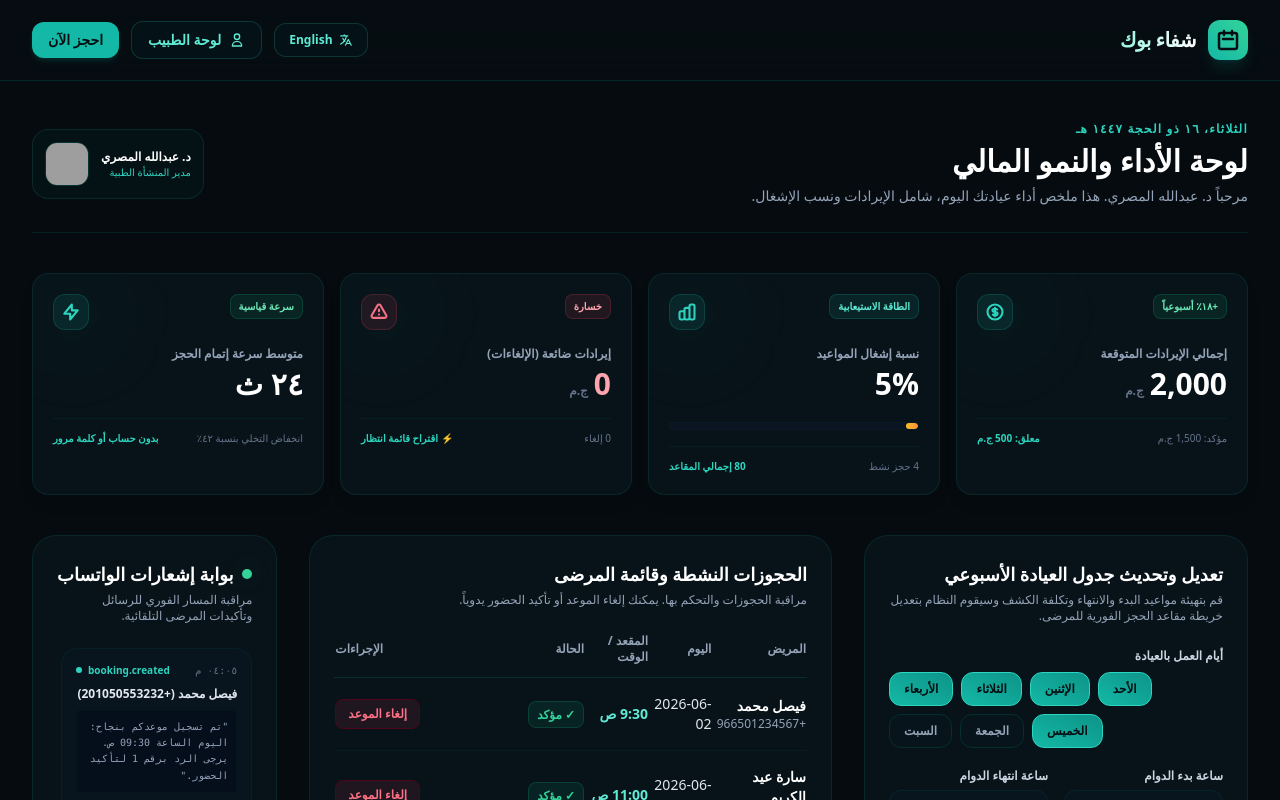
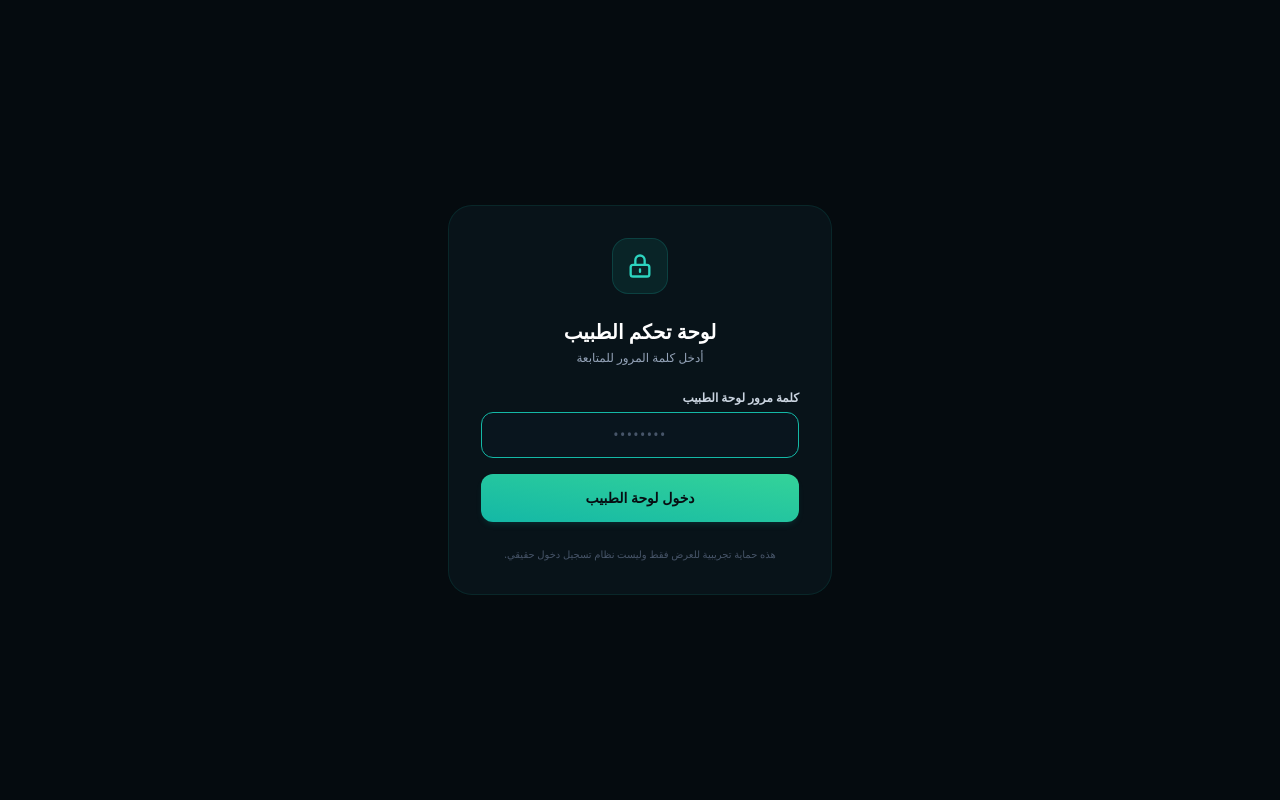
Before and after one commit to emadmady75-emo/shifabook-demo, a Next.js app: page /doctor in a window 1280 px wide. Shown: the top 800 px of the page. Built offline with nearby package versions, Linux system fonts and the light colour scheme; grey boxes are pictures that could not be loaded.

Commit message:
Add demo password gate for doctor dashboard

```diff
--- a/src/app/doctor/page.tsx
+++ b/src/app/doctor/page.tsx
@@ -1,6 +1,6 @@
 'use client';
 
-import React from 'react';
+import React, { useState, useEffect } from 'react';
 import Navbar from '@/components/Navbar';
 import Footer from '@/components/Footer';
 import StatsDashboard from '@/components/doctor/StatsDashboard';
@@ -8,10 +8,108 @@ import ScheduleBuilder from '@/components/doctor/ScheduleBuilder';
 import AppointmentsList from '@/components/doctor/AppointmentsList';
 import { useBooking } from '@/components/BookingContext';
 
+const DEMO_PASSWORD = 'doctor123';
+const SESSION_KEY = 'shifabook_doctor_access';
+
 export default function DoctorDashboard() {
   const { language, doctorProfile } = useBooking();
   const isAr = language === 'ar';
 
+  const [authenticated, setAuthenticated] = useState(false);
+  const [checking, setChecking] = useState(true);
+  const [password, setPassword] = useState('');
+  const [error, setError] = useState('');
+
+  useEffect(() => {
+    if (sessionStorage.getItem(SESSION_KEY) === 'true') {
+      setAuthenticated(true);
+    }
+    setChecking(false);
+  }, []);
+
+  const handleLogin = (e: React.FormEvent) => {
+    e.preventDefault();
+    setError('');
+    if (password === DEMO_PASSWORD) {
+      sessionStorage.setItem(SESSION_KEY, 'true');
+      setAuthenticated(true);
+    } else {
+      setError(isAr ? 'كلمة المرور غير صحيحة' : 'Incorrect password');
+    }
+  };
+
+  // Don't render anything while checking sessionStorage (prevents flash)
+  if (checking) {
+    return (
+      <div className="min-h-screen bg-[#050b0f] flex items-center justify-center">
+        <div className="w-8 h-8 border-2 border-teal-500 border-t-transparent rounded-full animate-spin" />
+      </div>
+    );
+  }
+
+  // Password gate
+  if (!authenticated) {
+    return (
+      <div className="min-h-screen bg-[#050b0f] flex items-center justify-center px-4">
+        <div className="w-full max-w-sm glass-panel rounded-3xl p-8 border border-teal-500/20 text-right space-y-6">
+
+          {/* Lock icon */}
+          <div className="w-14 h-14 rounded-2xl bg-teal-500/10 border border-teal-500/20 flex items-center justify-center text-teal-400 mx-auto">
+            <svg className="w-7 h-7" fill="none" viewBox="0 0 24 24" stroke="currentColor" strokeWidth={2}>
+              <path strokeLinecap="round" strokeLinejoin="round" d="M12 15v2m-6 4h12a2 2 0 002-2v-6a2 2 0 00-2-2H6a2 2 0 00-2 2v6a2 2 0 002 2zm10-10V7a4 4 0 00-8 0v4h8z" />
+            </svg>
+          </div>
+
+          <div className="text-center space-y-1">
+            <h2 className="text-xl font-black text-white">
+              {isAr ? 'لوحة تحكم الطبيب' : 'Doctor Dashboard'}
+            </h2>
+            <p className="text-xs text-slate-400">
+              {isAr ? 'أدخل كلمة المرور للمتابعة' : 'Enter password to continue'}
+            </p>
+          </div>
+
+          <form onSubmit={handleLogin} className="space-y-4">
+            {error && (
+              <div className="p-3 rounded-xl bg-rose-500/10 border border-rose-500/20 text-xs font-bold text-rose-400 text-center">
+                {error}
+              </div>
+            )}
+
+            <div className="space-y-1.5">
+              <label className="text-xs font-semibold text-slate-300 block">
+                {isAr ? 'كلمة مرور لوحة الطبيب' : 'Dashboard Password'}
+              </label>
+              <input
+                type="password"
+                autoFocus
+                required
+                value={password}
+                onChange={(e) => setPassword(e.target.value)}
+                placeholder="••••••••"
+                className="w-full px-4 py-3 rounded-xl bg-[#09151e] border border-teal-950/60 text-slate-100 placeholder:text-slate-600 focus:outline-none focus:border-teal-500 text-sm transition-colors text-center tracking-widest"
+              />
+            </div>
+
+            <button
+              type="submit"
+              className="w-full py-3.5 rounded-xl bg-gradient-to-tr from-teal-500 to-emerald-400 text-[#070e12] font-black text-sm hover:scale-[1.01] active:scale-[0.99] transition-all shadow-md shadow-teal-500/10"
+            >
+              {isAr ? 'دخول لوحة الطبيب' : 'Enter Dashboard'}
+            </button>
+          </form>
+
+          <p className="text-[10px] text-slate-600 text-center leading-relaxed">
+            {isAr
+              ? 'هذه حماية تجريبية للعرض فقط وليست نظام تسجيل دخول حقيقي.'
+              : 'This is a demo-only gate and not a real authentication system.'}
+          </p>
+        </div>
+      </div>
+    );
+  }
+
+  // Authenticated — render full dashboard
   return (
     <>
       <Navbar />
```
